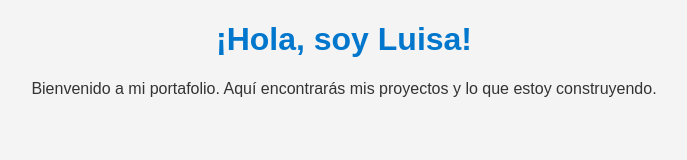
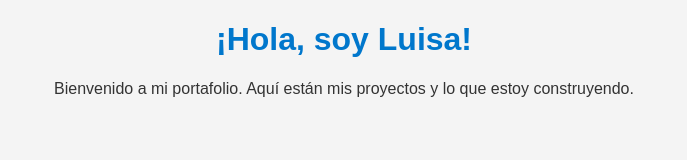
Before and after one commit to LuisaSuarez21/LuisaSuarez21, a plain HTML site: page index.html in a window 1280 px wide. Shown: the whole page, without its empty margins (296-983 px from the left). Drawn offline with Linux system fonts and the light colour scheme.

Commit message:
Update index.html

```diff
--- a/index.html
+++ b/index.html
@@ -8,6 +8,6 @@
 </head>
 <body>
     <h1>¡Hola, soy Luisa!</h1>
-    <p>Bienvenido a mi portafolio. Aquí encontrarás mis proyectos y lo que estoy construyendo.</p>
+    <p>Bienvenido a mi portafolio. Aquí están mis proyectos y lo que estoy construyendo.</p>
 </body>
 </html>
```
